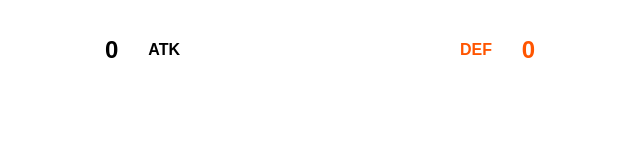
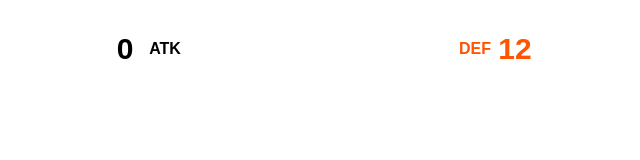
Before and after one commit to mph8344/valorant_manager, a website: page graphics/teamoverlay.html in a window 1280 px wide. Shown: the full height of the page, 320-960 px from the left. Drawn offline with Linux system fonts and the light colour scheme.

Commit message:
changed font sizes and moved things

```diff
--- a/graphics/teamoverlay.css
+++ b/graphics/teamoverlay.css
@@ -24,26 +24,27 @@ body {
     width: 40px;
     height: 38px;
     top: 32px;
+    font-size: 30px;
+    text-align: center;
 }
 
 .side {
     font-size: 16px;
     position: absolute;
     width: 50px;
-    height: 38px;
-    top: 32px;
-    padding-top: 9px;
+    height: 16px;
+    top: 40px;
+    text-align: center;
 
 }
 
 #leftSide {
-    left: 780px;
+    left: 770px;
     color: #FF5500;
-    text-align: left;
+
 }
 #rightSide {
-    text-align: right;
-    right: 780px;
+    right: 770px;
     color: black;
 }
 
@@ -51,15 +52,10 @@ body {
 
 #leftScore {
     left: 815px;
-    padding-top: 4px;
-    text-align: right;
-
     color: #FF5500;
 }
 #rightScore {
     right: 815px;
-    padding-top: 4px;
-    text-align: left;
     color: black;
 }
 
```
Also changed, not shown: graphics/teamoverlay.html (+1 -1 lines).
